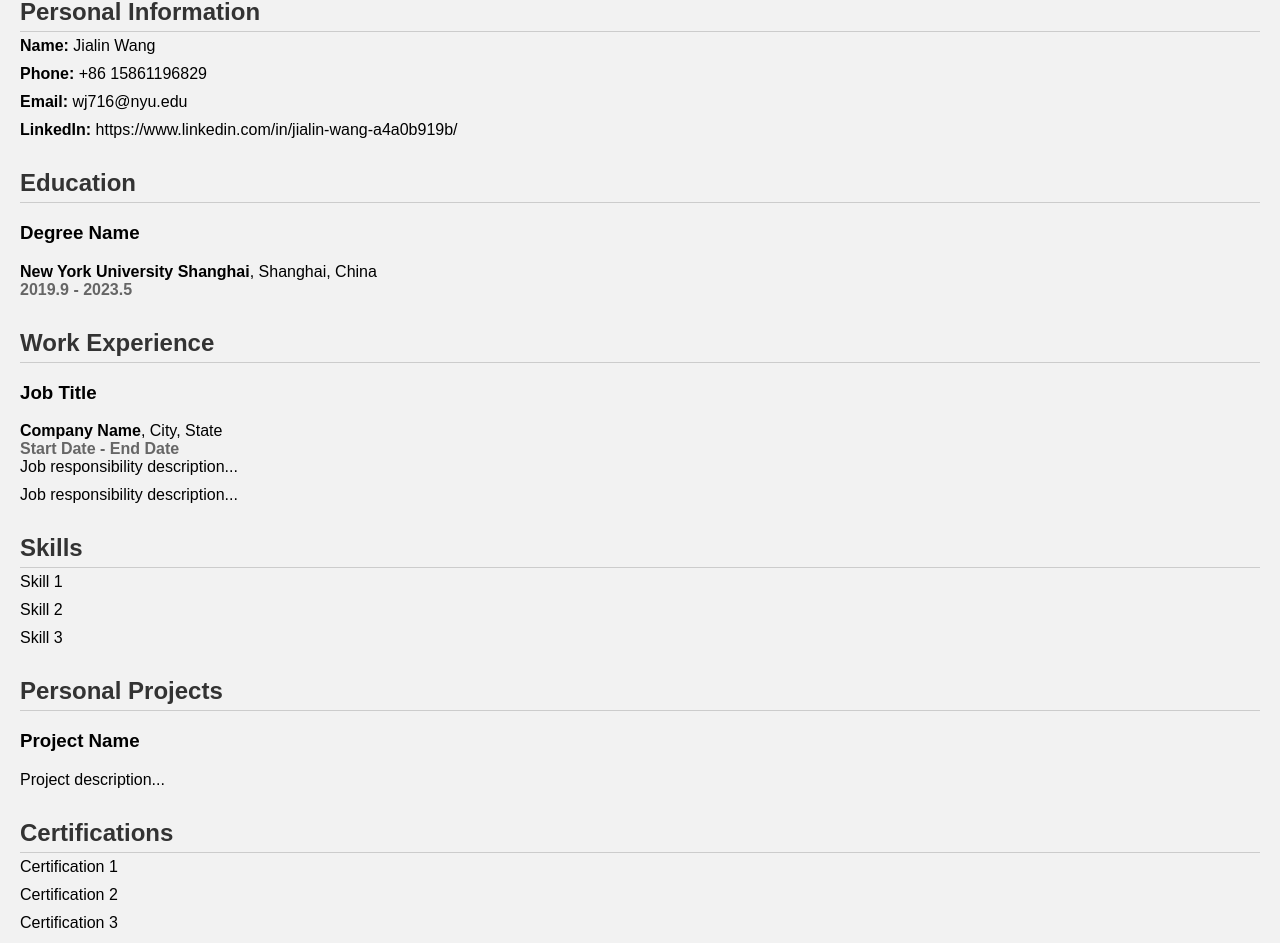
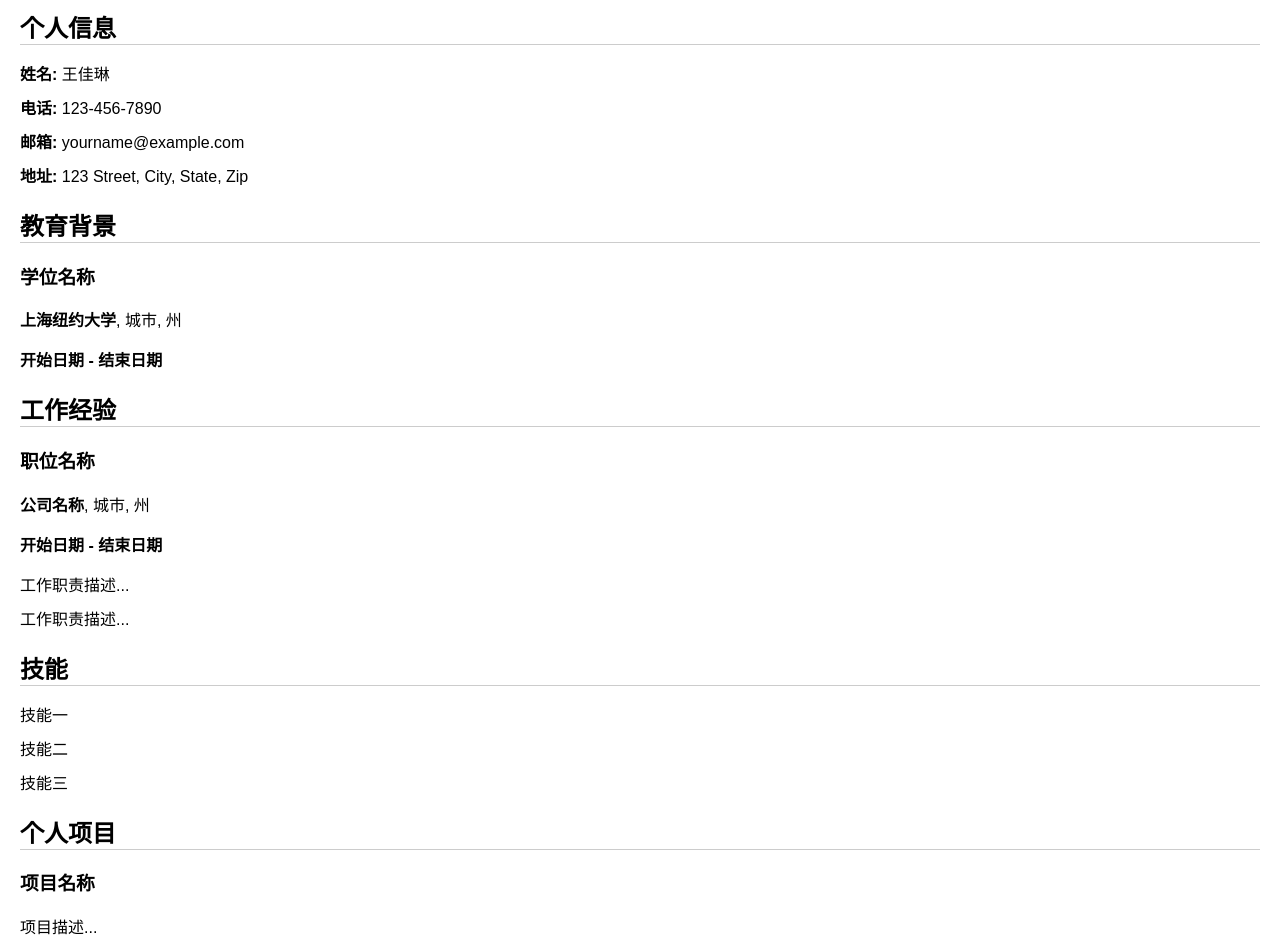
Before and after one commit to JialinWangClaire/JialinWangClaire.github.io, a plain HTML site: page index.html in a window 1280 px wide. Shown: the part 100-1043 px from the top of the page. Drawn offline with Linux system fonts and the light colour scheme.

Commit message:
Update index.html

```diff
--- a/index.html
+++ b/index.html
@@ -2,39 +2,33 @@
 <html>
 <head>
   <meta charset="UTF-8">
-  <title>My Resume</title>
+  <title>我的简历</title>
   <style>
     body {
       font-family: Arial, sans-serif;
       margin: 0;
       padding: 20px;
-      background-color: #f2f2f2;
     }
 
     h1 {
       text-align: center;
-      color: #333;
-      margin-bottom: 20px;
     }
 
     h2 {
-      color: #333;
       margin-bottom: 5px;
     }
 
     .section {
-      margin-bottom: 30px;
+      margin-bottom: 20px;
     }
 
     .section h2 {
       border-bottom: 1px solid #ccc;
-      padding-bottom: 5px;
     }
 
     .section ul {
       list-style-type: none;
       padding: 0;
-      margin: 0;
     }
 
     .section li {
@@ -47,78 +41,73 @@
 
     .section .date {
       font-weight: bold;
-      color: #666;
-    }
-
-    .section p {
-      margin: 0;
     }
   </style>
 </head>
 <body>
-  <h1>My Resume</h1>
+  <h1>我的简历</h1>
 
   <div class="section">
-    <h2>Personal Information</h2>
+    <h2>个人信息</h2>
     <ul>
-      <li><strong>Name:</strong> Jialin Wang</li>
-      <li><strong>Phone:</strong> +86 15861196829</li>
-      <li><strong>Email:</strong> wj716@nyu.edu</li>
-      <li><strong>LinkedIn:</strong> https://www.linkedin.com/in/jialin-wang-a4a0b919b/</li>
+      <li><strong>姓名:</strong> 王佳琳</li>
+      <li><strong>电话:</strong> 123-456-7890</li>
+      <li><strong>邮箱:</strong> yourname@example.com</li>
+      <li><strong>地址:</strong> 123 Street, City, State, Zip</li>
     </ul>
   </div>
 
   <div class="section">
-    <h2>Education</h2>
+    <h2>教育背景</h2>
     <ul>
       <li>
-        <h3>Degree Name</h3>
-        <p><strong>New York University Shanghai</strong>, Shanghai, China</p>
-        <p class="date">2019.9 - 2023.5</p>
+        <h3>学位名称</h3>
+        <p><strong>上海纽约大学</strong>, 城市, 州</p>
+        <p class="date">开始日期 - 结束日期</p>
       </li>
     </ul>
   </div>
 
   <div class="section">
-    <h2>Work Experience</h2>
+    <h2>工作经验</h2>
     <ul>
       <li>
-        <h3>Job Title</h3>
-        <p><strong>Company Name</strong>, City, State</p>
-        <p class="date">Start Date - End Date</p>
+        <h3>职位名称</h3>
+        <p><strong>公司名称</strong>, 城市, 州</p>
+        <p class="date">开始日期 - 结束日期</p>
         <ul>
-          <li>Job responsibility description...</li>
-          <li>Job responsibility description...</li>
+          <li>工作职责描述...</li>
+          <li>工作职责描述...</li>
         </ul>
       </li>
     </ul>
   </div>
 
   <div class="section">
-    <h2>Skills</h2>
+    <h2>技能</h2>
     <ul>
-      <li>Skill 1</li>
-      <li>Skill 2</li>
-      <li>Skill 3</li>
+      <li>技能一</li>
+      <li>技能二</li>
+      <li>技能三</li>
     </ul>
   </div>
 
   <div class="section">
-    <h2>Personal Projects</h2>
+    <h2>个人项目</h2>
     <ul>
       <li>
-        <h3>Project Name</h3>
-        <p>Project description...</p>
+        <h3>项目名称</h3>
+        <p>项目描述...</p>
       </li>
     </ul>
   </div>
 
   <div class="section">
-    <h2>Certifications</h2>
+    <h2>证书</h2>
     <ul>
-      <li>Certification 1</li>
-      <li>Certification 2</li>
-      <li>Certification 3</li>
+      <li>证书一</li>
+      <li>证书二</li>
+      <li>证书三</li>
     </ul>
   </div>
 
```
